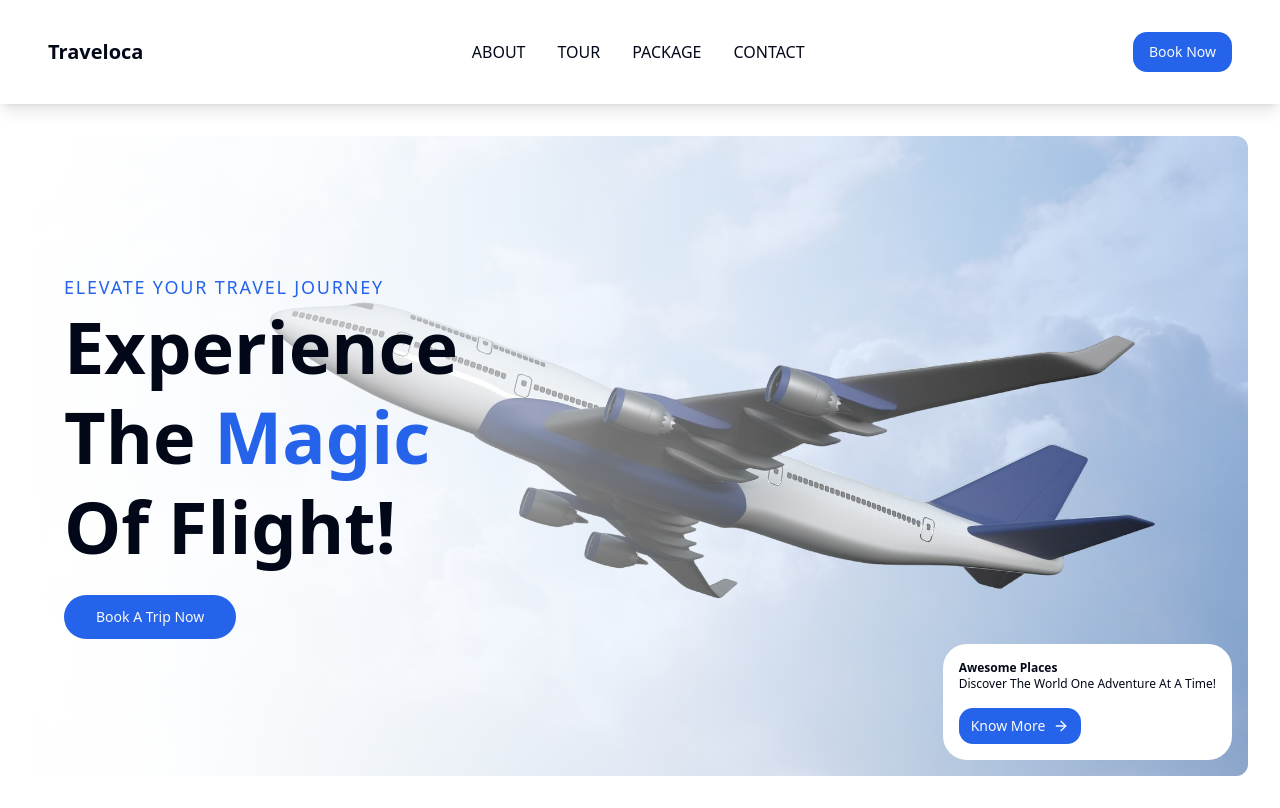
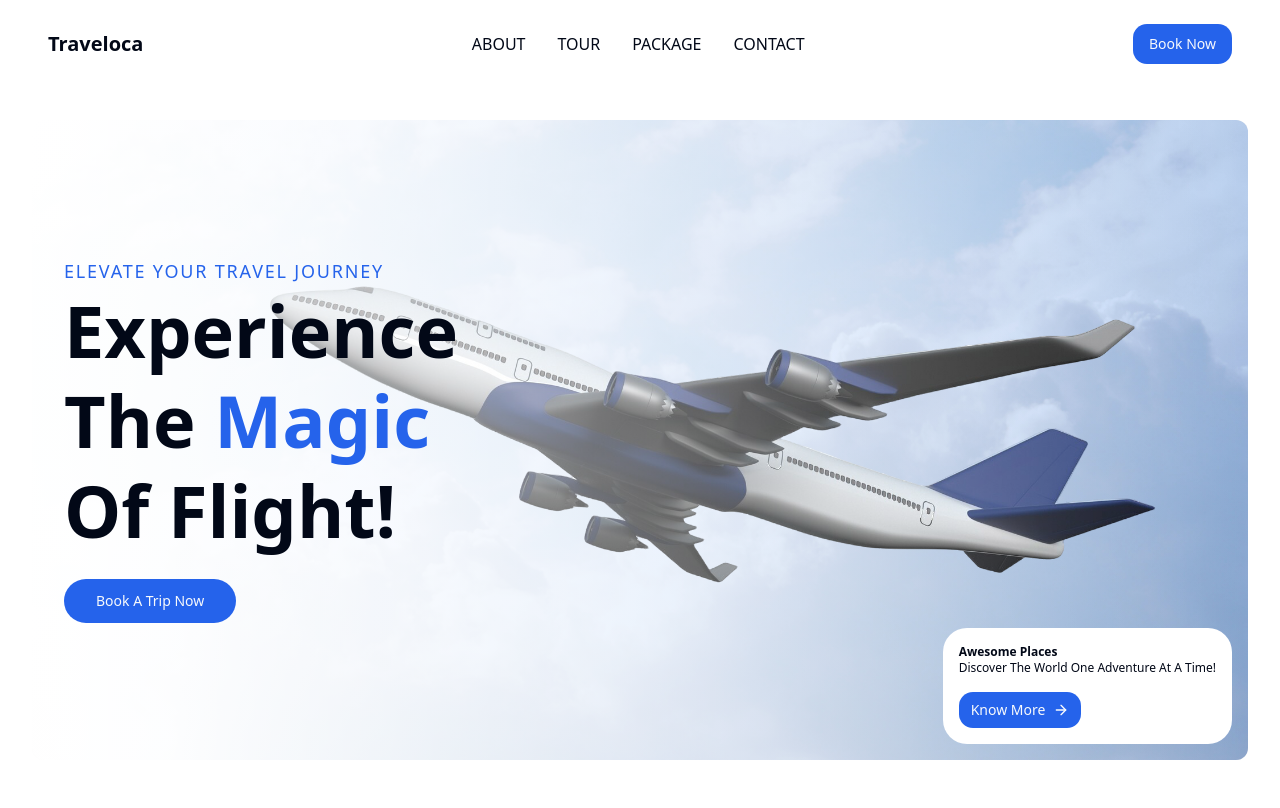
Before and after one commit to kharljhon14/traveloca, a React (Vite) app: page / in a window 1280 px wide. Built offline with nearby package versions, Linux system fonts and the light colour scheme.

Commit message:
[Style] Header  draver to have shadows and border

```diff
--- a/src/features/common/header.tsx
+++ b/src/features/common/header.tsx
@@ -5,8 +5,8 @@ import { useState } from 'react';
 export default function Header() {
   const [open, setOpen] = useState(false);
   return (
-    <header className=" shadow-lg">
-      <div className="py-8 px-12 flex justify-between items-center">
+    <header className="">
+      <div className="py-6 px-12 flex justify-between items-center">
         <div>
           <h1 className="font-semibold text-xl">
             <a href="">Traveloca</a>
@@ -63,7 +63,7 @@ export default function Header() {
 
       <div
         className={`w-full ${
-          open ? 'h-60' : 'h-0'
+          open ? 'h-60 border-b shadow-sm' : 'h-0'
         } overflow-hidden duration-300 transition-height static lg:hidden`}
       >
         <nav className="mt-4">
```
